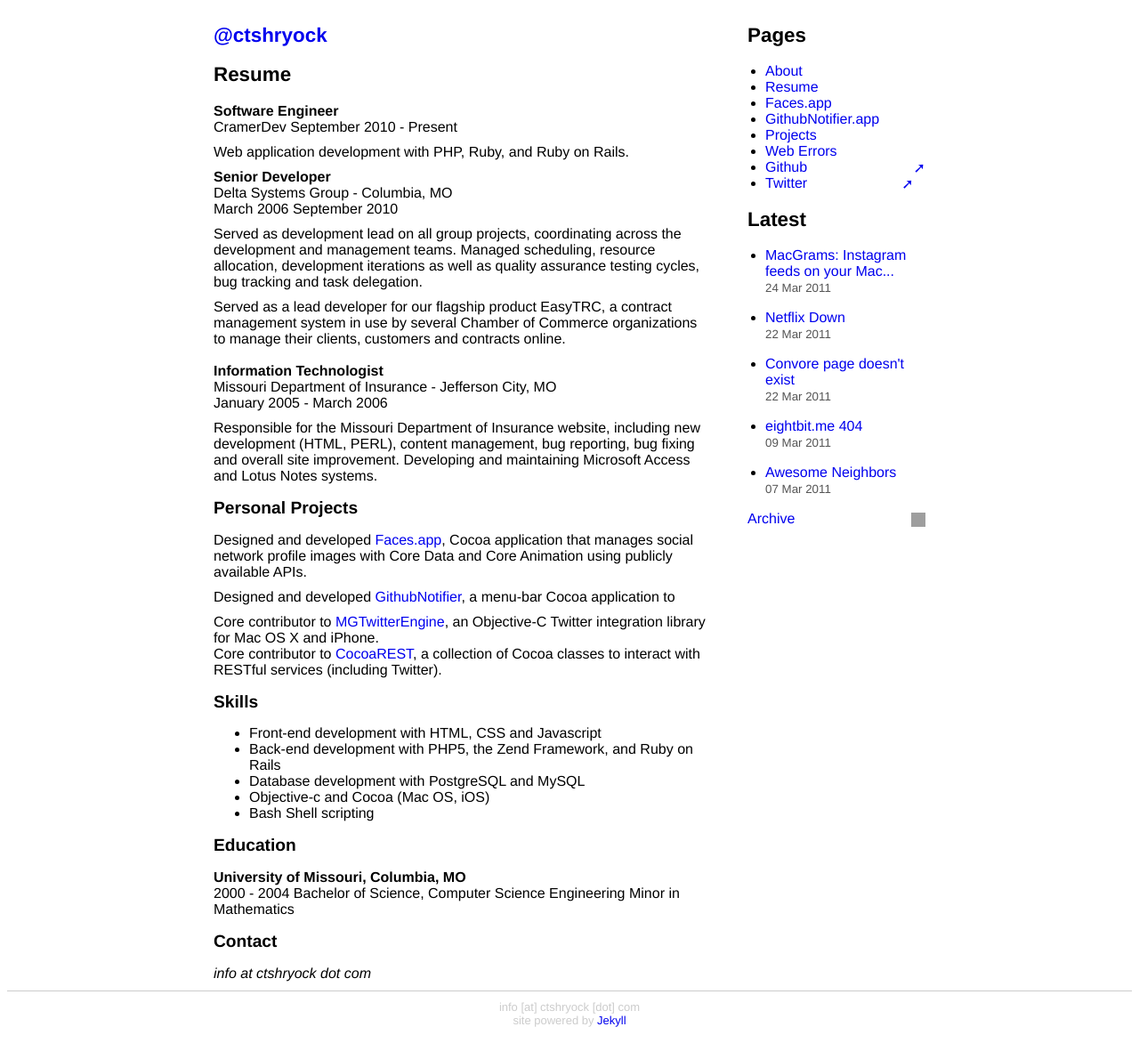
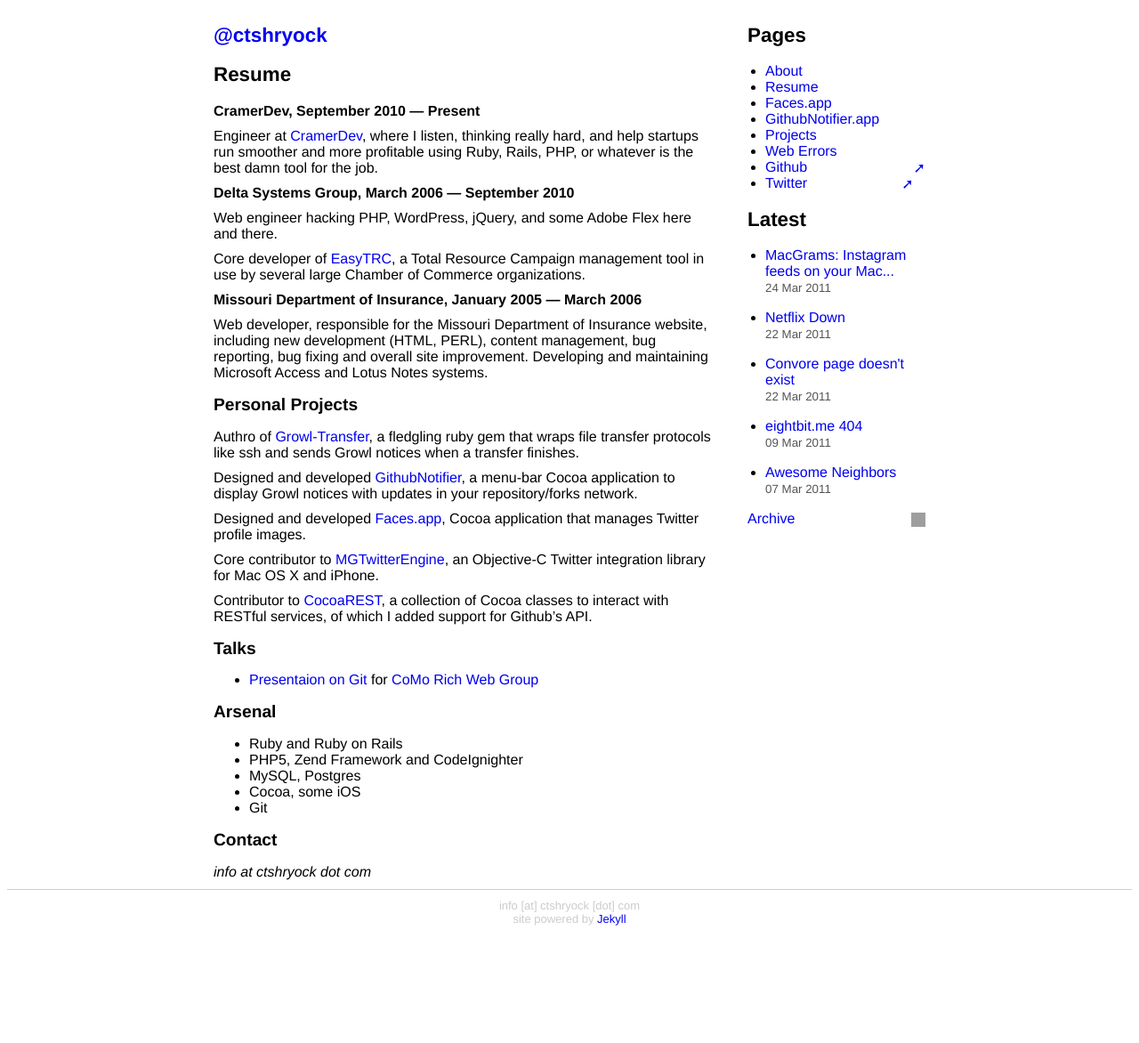
Before and after one commit to catsby/ctshryock.com, a Jekyll site: the page built from _posts/2009-7-23-resume.markdown, in a window 1280 px wide. Shown: the whole page at 89% size. Built offline with Jekyll 4.4.1, drawn with Linux system fonts in a browser that asks for light colours; nearby versions of some CDN libraries; after the commit the page ends 1058 px from its top, so only the background shows below that; grey boxes are pictures that could not be loaded.

Commit message:
Cleanup Resume

```diff
--- a/_posts/2009-7-23-resume.markdown
+++ b/_posts/2009-7-23-resume.markdown
@@ -6,50 +6,49 @@ permalink: resume.html
 category: page
 ---
 
-**Software Engineer**
-CramerDev
-September 2010 - Present
+**CramerDev, September 2010 &mdash; Present**
 
-Web application development with PHP, Ruby, and Ruby on Rails.
+Engineer at [CramerDev][6], where I listen, thinking really
+hard, and help startups run smoother and more profitable using Ruby,
+Rails, PHP, or whatever is the best damn tool for the job.
 
-**Senior Developer**
-Delta Systems Group - Columbia, MO
-March 2006 September 2010
+**Delta Systems Group, March 2006 &mdash; September 2010**
 
-Served as development lead on all group projects, coordinating across the development and management teams.  Managed scheduling, resource allocation, development iterations as well as quality assurance testing cycles, bug tracking and task delegation.
+Web engineer hacking PHP, WordPress, jQuery, and some Adobe Flex here
+and there.
 
-Served as a lead developer for our flagship product EasyTRC, a contract management system in use by several Chamber of Commerce organizations to manage their clients, customers and contracts online.
-<br/><br />
-**Information Technologist**
-Missouri Department of Insurance - Jefferson City, MO
-January 2005 - March 2006
+Core developer of [EasyTRC][7], a Total Resource Campaign management
+tool in use by several large Chamber of Commerce organizations.
 
-Responsible for the Missouri Department of Insurance website, including new development (HTML, PERL), content management, bug reporting, bug fixing and overall site improvement. Developing and maintaining Microsoft Access and Lotus Notes systems.
+**Missouri Department of Insurance, January 2005 &mdash; March 2006**
+
+Web developer, responsible for the Missouri Department of Insurance website, including new development (HTML, PERL), content management, bug reporting, bug fixing and overall site improvement. Developing and maintaining Microsoft Access and Lotus Notes systems.
 
 ##Personal Projects
 
-Designed and developed [Faces.app][4], Cocoa application that manages social network profile images with Core Data and Core Animation using publicly available APIs.
+Authro of [Growl-Transfer][8], a fledgling ruby gem that wraps file transfer
+protocols like ssh and sends Growl notices when a transfer finishes.
 
-Designed and developed [GithubNotifier][5], a menu-bar Cocoa application to
+Designed and developed [GithubNotifier][5], a menu-bar Cocoa application to display Growl notices with updates in your repository/forks network.
+
+Designed and developed [Faces.app][4], Cocoa application that manages Twitter profile images.
 
 Core contributor to [MGTwitterEngine][1], an Objective-C Twitter integration library for Mac OS X and iPhone.
-Core contributor to [CocoaREST][2], a collection of Cocoa classes to interact with RESTful services (including Twitter).
 
-##Skills
-
-* Front-end development with HTML, CSS and Javascript
-* Back-end development with PHP5, the Zend Framework, and Ruby on Rails
-* Database development with PostgreSQL and MySQL
-* Objective-c and Cocoa (Mac OS, iOS)
-* Bash Shell scripting
+Contributor to [CocoaREST][2], a collection of Cocoa classes to interact with RESTful services, of which I added support for Github's API.
 
 
+##Talks
 
-##Education
-**University of Missouri, Columbia, MO**
-2000 - 2004
-Bachelor of Science, Computer Science Engineering
-Minor in Mathematics
+- [Presentaion on Git][9] for [CoMo Rich Web Group][10]
+
+##Arsenal
+
+- Ruby and Ruby on Rails
+- PHP5, Zend Framework and CodeIgnighter
+- MySQL, Postgres
+- Cocoa, some iOS
+- Git
 
 ##Contact
 *info at ctshryock dot com*
```
Also changed, not shown: other parts of _posts/2009-7-23-resume.markdown (+5 -0 lines).
